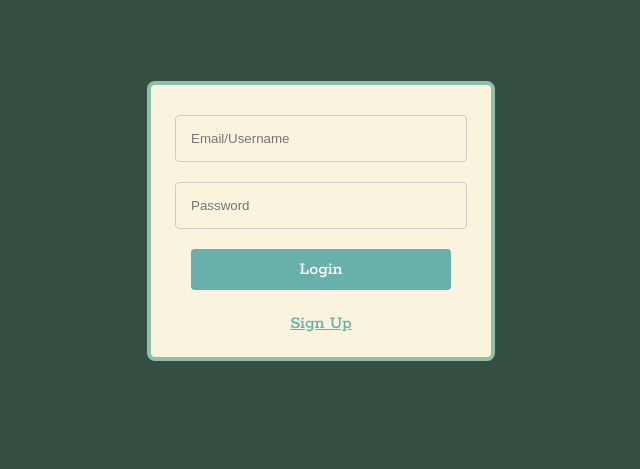
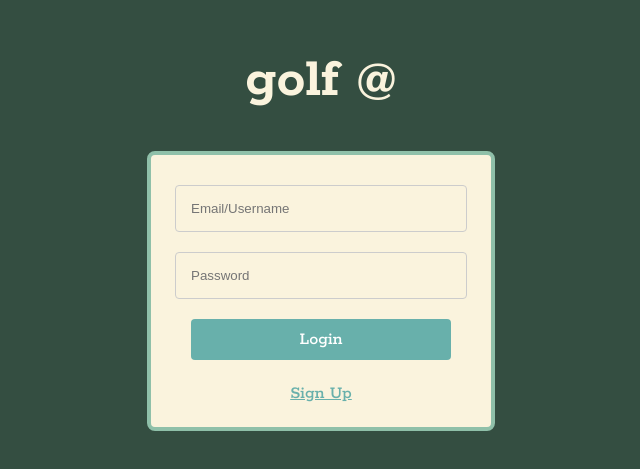
Before and after one commit to jacobponce/golf-rater, a React (Vite) app in the folder frontend/: page / in a window 1280 px wide. Shown: the part 179-648 px from the top of the page, without its empty margins (319-959 px from the left). Built offline with nearby package versions, Linux system fonts and the light colour scheme; no server answers.

Commit message:
Adding title to login screen

```diff
--- a/frontend/src/AuthPage.tsx
+++ b/frontend/src/AuthPage.tsx
@@ -26,9 +26,6 @@ const AuthPage = ({ onLogin }: { onLogin: any }) => {
       const payload = isLogin ? { email: lowerCaseEmail, password } : { email: lowerCaseEmail, password, username: lowerCaseUsername };
       const response = await axios.post(url, payload);
       const userData = response.data;
-      console.log(userData)
-      console.log(userData.user.username)
-      console.log(response.data.message)
       localStorage.setItem('token', userData.token);
       localStorage.setItem('username', userData.user.username);
       localStorage.setItem('email', userData.user.email);
@@ -50,10 +47,8 @@ const AuthPage = ({ onLogin }: { onLogin: any }) => {
 
   return (
     <div>
-      <div>
-
-      </div>
       <div className="auth-container">
+        <h1>golf @</h1>
         <form className="auth-form" onSubmit={handleSubmit}>
           {!isLogin && (
             <input type="text" value={username} onChange={(e) => setUsername(e.target.value)} placeholder="Username" />
```
Also changed, not shown: 2 other files (tests, documents, lock files or other folders).
